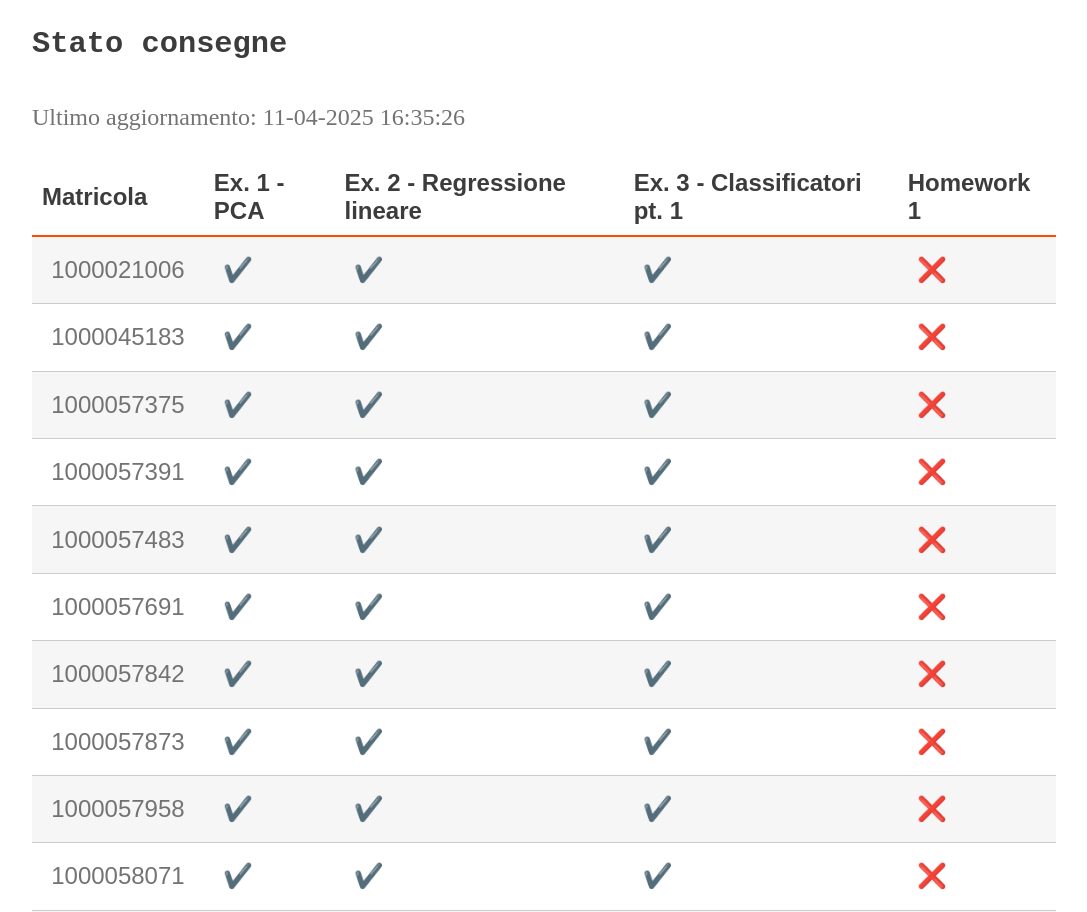
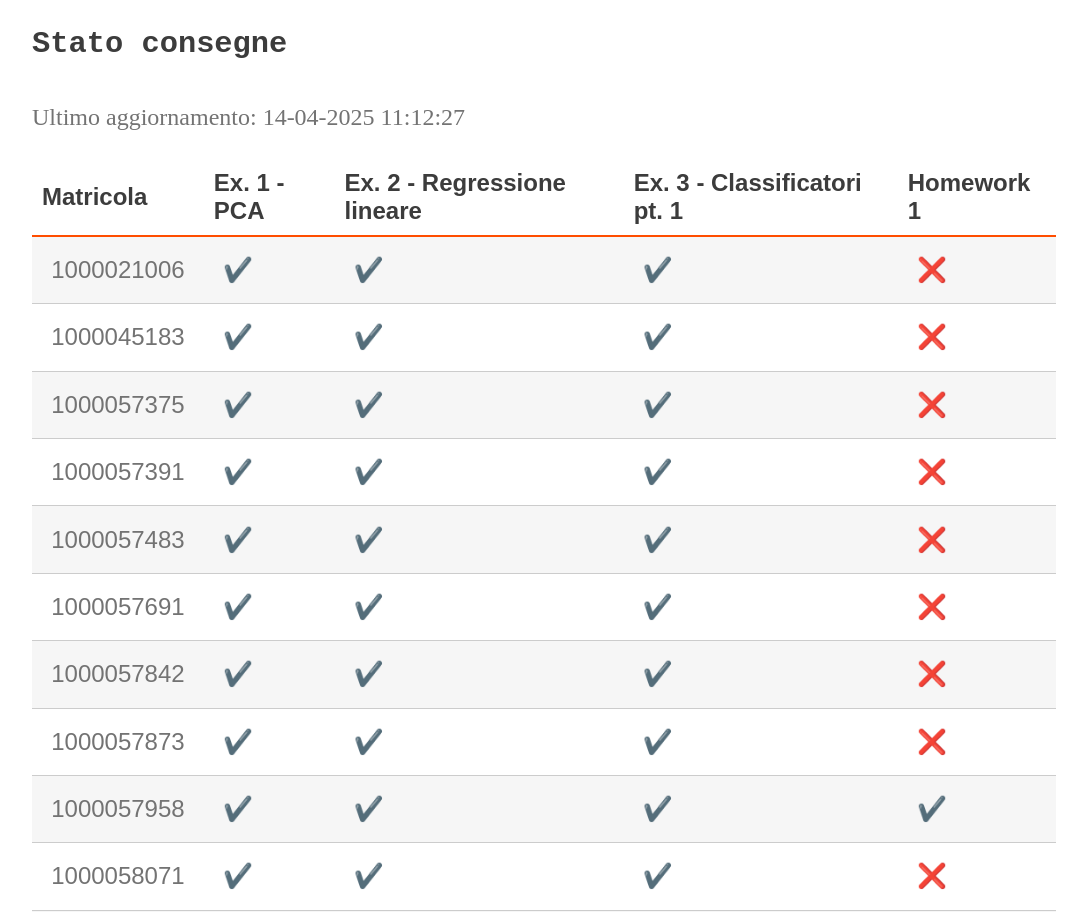
Before and after one commit to perceivelab/ml-mz-2025, a Jekyll site: the page built from status.md, in a window 1280 px wide and 1400 px high. Shown: the part 200-1112 px from the top of the window, without its empty margins (96-1183 px from the left). Built offline with Jekyll 4.4.1, drawn with Linux system fonts in a browser that asks for light colours; emoji names are drawn with the system emoji font; our own code applies the rules of GitHub Pages for plain Markdown files; part of the change alters nothing that is shown.

Commit message:
Update status

```diff
--- a/status.md
+++ b/status.md
@@ -6,7 +6,7 @@ layout: page
 
 #### Stato consegne
 
-Ultimo aggiornamento: 11-04-2025 16:35:26
+Ultimo aggiornamento: 14-04-2025 11:12:27
 
 | Matricola | Ex. 1 - PCA|Ex. 2 - Regressione lineare|Ex. 3 - Classificatori pt. 1|Homework 1 |
 | --- | ---|---|---|--- |
@@ -18,7 +18,7 @@ Ultimo aggiornamento: 11-04-2025 16:35:26
 | 1000057691 |:heavy_check_mark:|:heavy_check_mark:|:heavy_check_mark:|:x:|
 | 1000057842 |:heavy_check_mark:|:heavy_check_mark:|:heavy_check_mark:|:x:|
 | 1000057873 |:heavy_check_mark:|:heavy_check_mark:|:heavy_check_mark:|:x:|
-| 1000057958 |:heavy_check_mark:|:heavy_check_mark:|:heavy_check_mark:|:x:|
+| 1000057958 |:heavy_check_mark:|:heavy_check_mark:|:heavy_check_mark:|:heavy_check_mark:|
 | 1000058071 |:heavy_check_mark:|:heavy_check_mark:|:heavy_check_mark:|:x:|
 | 1000058121 |:heavy_check_mark:|:heavy_check_mark:|:heavy_check_mark:|:x:|
 | 1000058373 |:heavy_check_mark:|:heavy_check_mark:|:heavy_check_mark:|:x:|
@@ -47,11 +47,11 @@ Ultimo aggiornamento: 11-04-2025 16:35:26
 | 1000060372 |:heavy_check_mark:|:heavy_check_mark:|:x:|:x:|
 | 1000060418 |:heavy_check_mark:|:heavy_check_mark:|:heavy_check_mark:|:x:|
 | 1000060614 |:heavy_check_mark:|:heavy_check_mark:|:heavy_check_mark:|:x:|
-| 1000060679 |:heavy_check_mark:|:heavy_check_mark:|:heavy_check_mark:|:x:|
+| 1000060679 |:heavy_check_mark:|:heavy_check_mark:|:heavy_check_mark:|:heavy_check_mark:|
 | 1000061221 |:heavy_check_mark:|:heavy_check_mark:|:heavy_check_mark:|:x:|
 | 1000061305 |:heavy_check_mark:|:heavy_check_mark:|:heavy_check_mark:|:x:|
 | 1000061894 |:heavy_check_mark:|:heavy_check_mark:|:heavy_check_mark:|:x:|
-| 1000062133 |:heavy_check_mark:|:heavy_check_mark:|:heavy_check_mark:|:x:|
+| 1000062133 |:heavy_check_mark:|:heavy_check_mark:|:heavy_check_mark:|:heavy_check_mark:|
 | 1000062280 |:heavy_check_mark:|:heavy_check_mark:|:hourglass:|:x:|
 | 1000062483 |:x:|:x:|:x:|:x:|
 | 1000062623 |:heavy_check_mark:|:heavy_check_mark:|:heavy_check_mark:|:x:|
```
